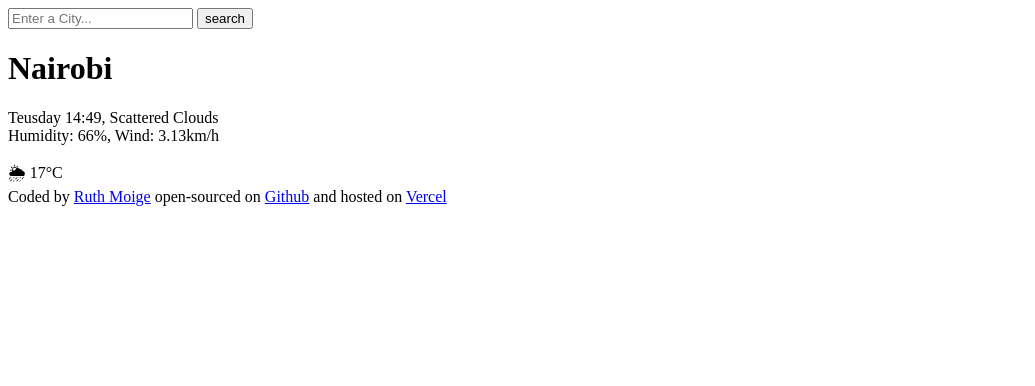
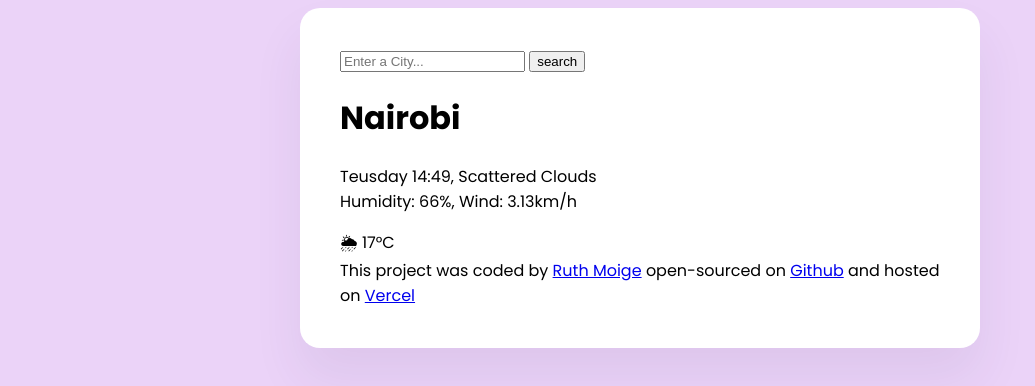
Before and after one commit to MoigeRuth/El-Clima-App, a plain HTML site: page index.html in a window 1280 px wide. Shown: the whole page, without its empty margins (0-1035 px from the left). Drawn offline with Linux system fonts and the light colour scheme.

Commit message:
Styled the main section and updated the font

```diff
--- a/index.html
+++ b/index.html
@@ -3,9 +3,17 @@
   <head>
     <meta charset="UTF-8" />
     <meta name="viewport" content="width=device-width, initial-scale=1.0" />
+    <link rel="preconnect" href="https://fonts.googleapis.com" />
+    <link rel="preconnect" href="https://fonts.gstatic.com" crossorigin />
+    <link
+      href="https://fonts.googleapis.com/css2?family=Poppins:ital,wght@0,100;0,200;0,300;0,400;0,500;0,600;0,700;0,800;0,900;1,100;1,200;1,300;1,400;1,500;1,600;1,700;1,800;1,900&display=swap"
+      rel="stylesheet"
+    />
+    <link rel="stylesheet" href="src/style.css" />
     <title>El Clima App</title>
   </head>
   <body>
+    <div class="app">
       <header>
         <form>
           <input type="search" placeholder="Enter a City..." required />
@@ -24,7 +32,7 @@
         <div>🌦 17°C</div>
       </main>
       <footer>
-      Coded by
+        This project was coded by
         <a href="https://github.com/MoigeRuth" target="_blank">Ruth Moige</a>
         open-sourced on
         <a href="https://github.com/MoigeRuth/El-Clima-App" target="_blank"
@@ -33,5 +41,6 @@
         and hosted on
         <a href="https://el-clima-app.vercel.app/" target="_blank">Vercel</a>
       </footer>
+    </div>
   </body>
 </html>
--- /dev/null
+++ b/src/style.css
@@ -0,0 +1,13 @@
+body {
+  background-color: #ebd3f8;
+  font-family: "Poppins", sans-serif;
+}
+.app {
+  background-color: white;
+  max-width: 600px;
+  display: block;
+  margin: 0 auto;
+  box-shadow: 0 30px 50px rgb(65, 50, 100, 0.08);
+  border-radius: 20px;
+  padding: 40px;
+}
```
Lines whose indentation alone changed are shown as unchanged.
